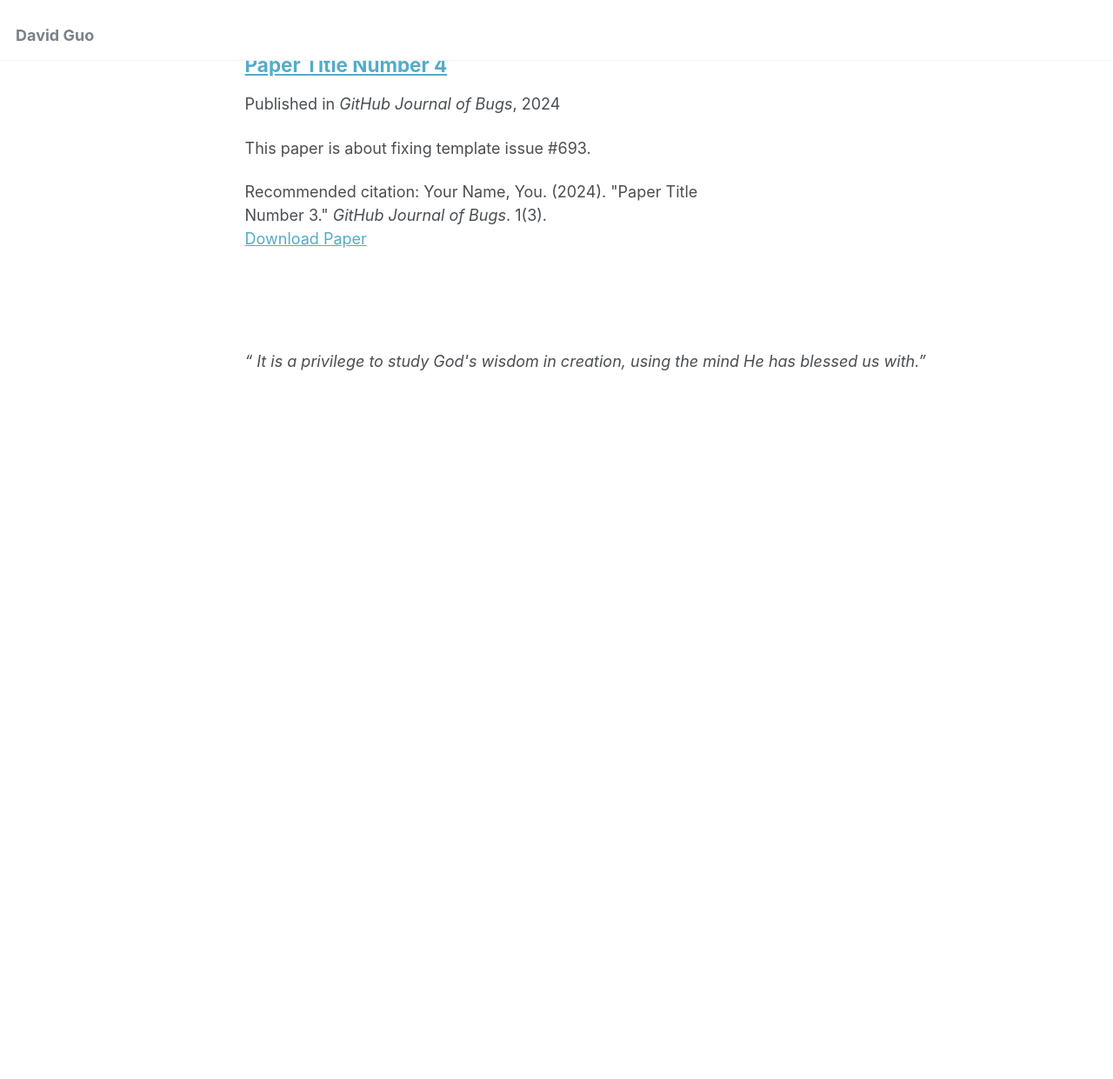
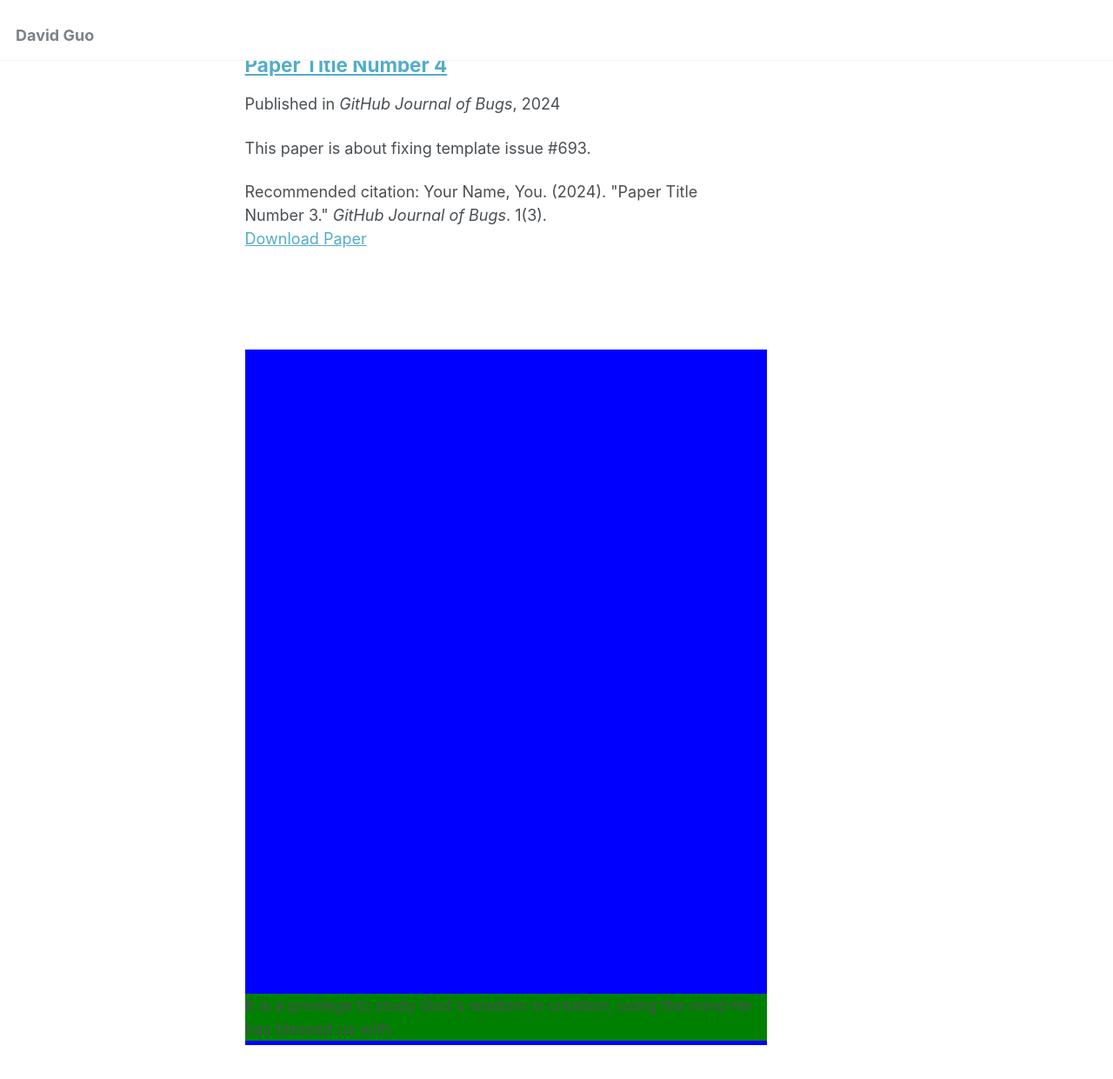
Before and after one commit to dguo97/dguo97.github.io, a Jekyll site: the page built from _pages/publications.html, in a window 1280 px wide and 1400 px high, scrolled down 1196 px. Shown: the top 1241 px of the window at 87% size. Built offline with Jekyll 4.4.1, drawn with Linux system fonts in a browser that asks for light colours; before the commit the page ends 1850 px from its top, so only the background shows below that.

Commit message:
Update publications.html

```diff
--- a/_pages/publications.html
+++ b/_pages/publications.html
@@ -39,5 +39,13 @@ author_profile: false
   }
 </style>
 <p class="bottom-three">
+<!--
+<div id="quote"> <i>&ldquo; It is a privilege to study God's wisdom in creation, using the mind He has blessed us with.&rdquo;</i> <br> <span style="display:inline-block;text-indent:20px">
+-->
 
-<div id="quote"> <i>&ldquo; It is a privilege to study God's wisdom in creation, using the mind He has blessed us with.&rdquo;</i> <br> <span style="display:inline-block;text-indent:20px">
+  <div style="position: relative;background-color: blue; width: 600px; height: 800px;">
+
+    <div style="position: absolute; bottom: 5px; background-color: green">
+    It is a privilege to study God's wisdom in creation, using the mind He has blessed us with.
+    </div>
+</div>
```
